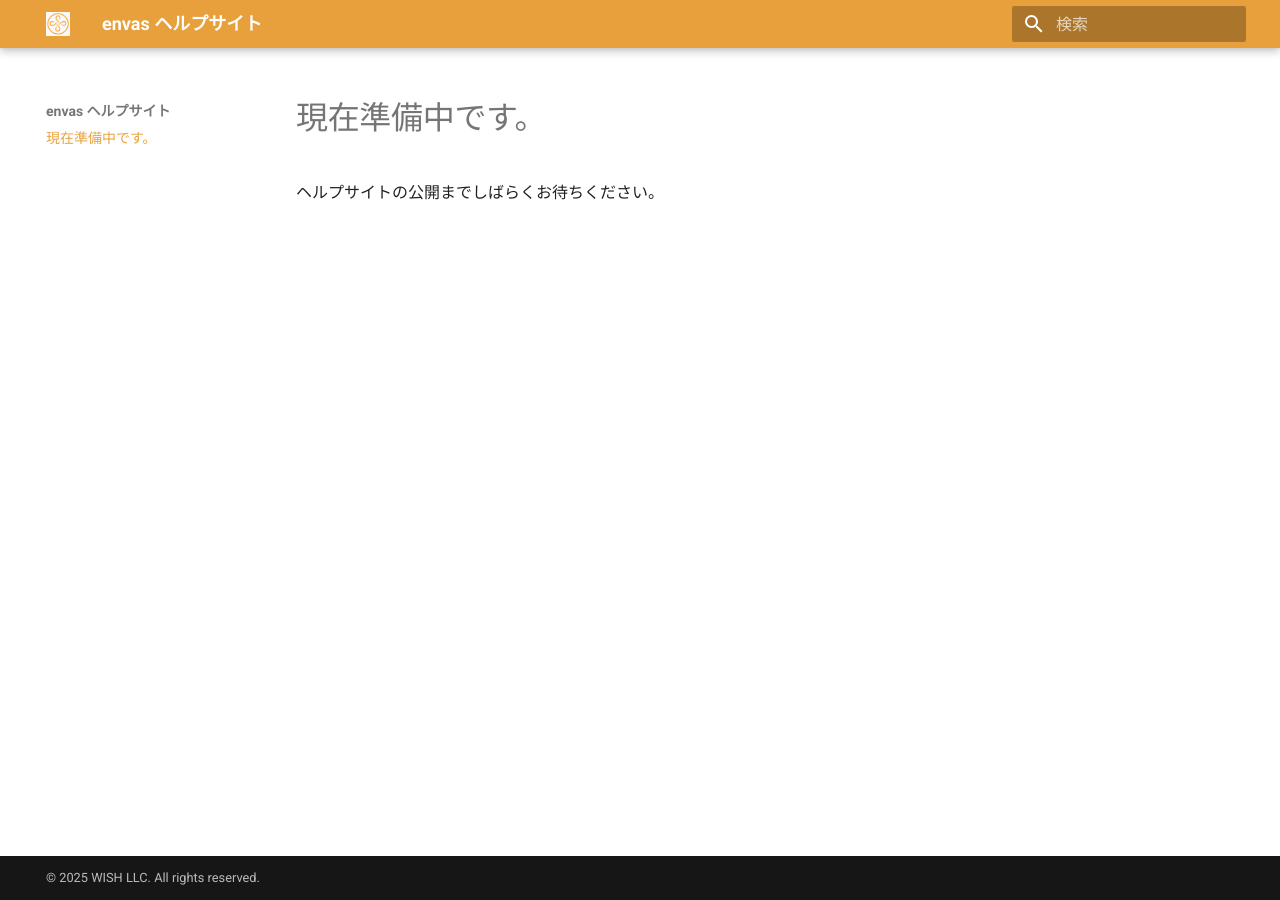
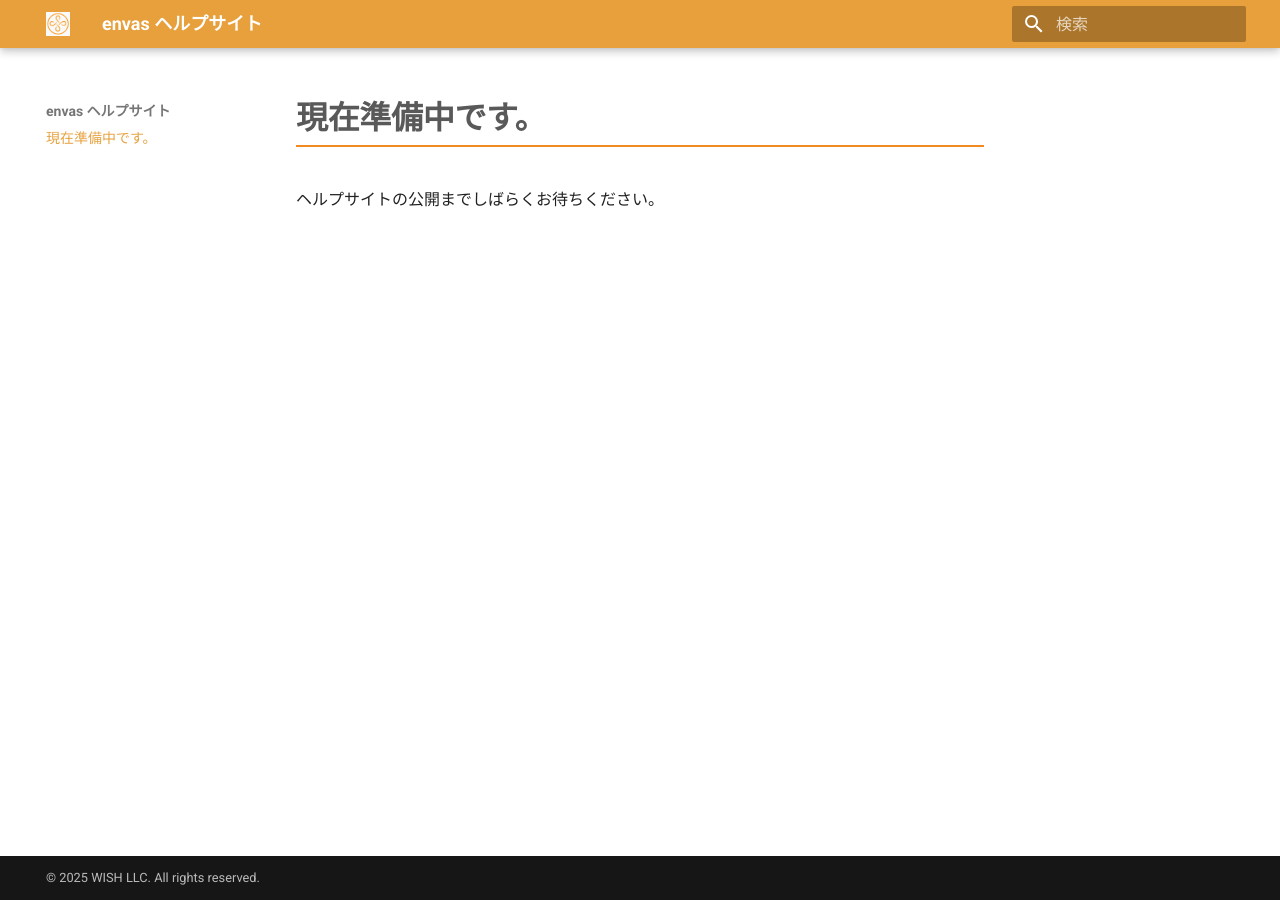
Before and after one commit to wish-corp/envas-help, an MkDocs documentation site: the page built from docs/index.md, in a window 1280 px wide. Built offline with MkDocs 1.6.1 and Material for MkDocs 9.7.7, drawn with Linux system fonts in a browser that asks for light colours.

Commit message:
style: 見出し周りのスタイルを変更

```diff
--- a/docs/stylesheets/extra.css
+++ b/docs/stylesheets/extra.css
@@ -3,3 +3,15 @@
   --md-primary-fg-color--light: #f0bb71;
   --md-primary-fg-color--dark:  #fd8937;
 }
+
+.md-typeset h1 {
+  /*font-size: 24pt;*/
+  font-weight: bold;
+  color: #595959;
+  border-bottom: solid 2px #f18b21;
+  padding-bottom: 5px;
+}
+
+.md-typeset h2 {
+  border-bottom: 1px dotted #888;
+}
```
